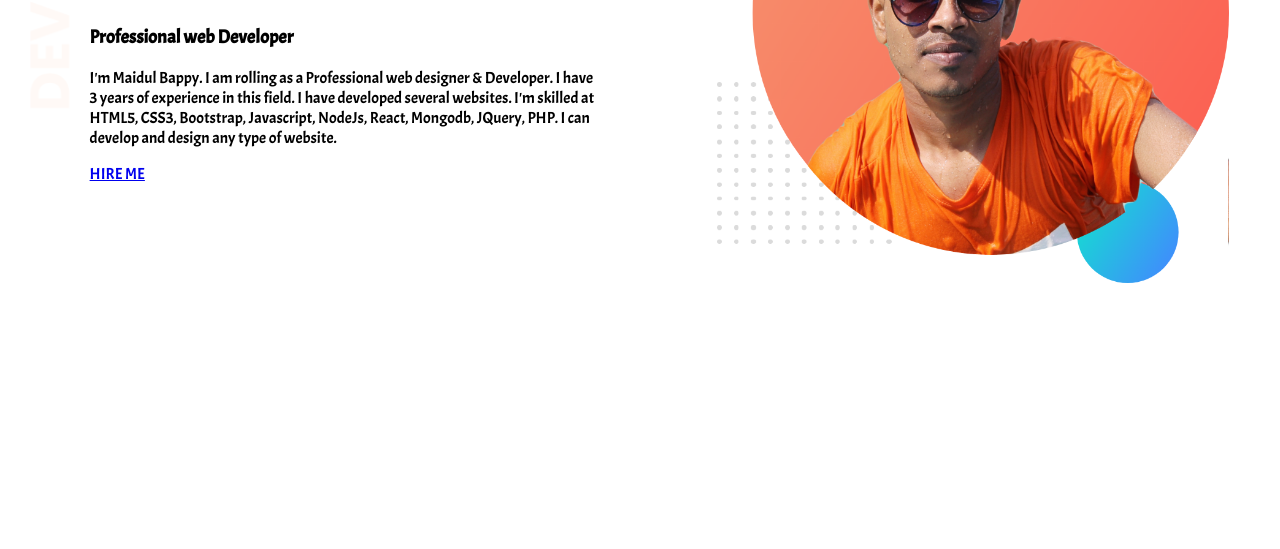
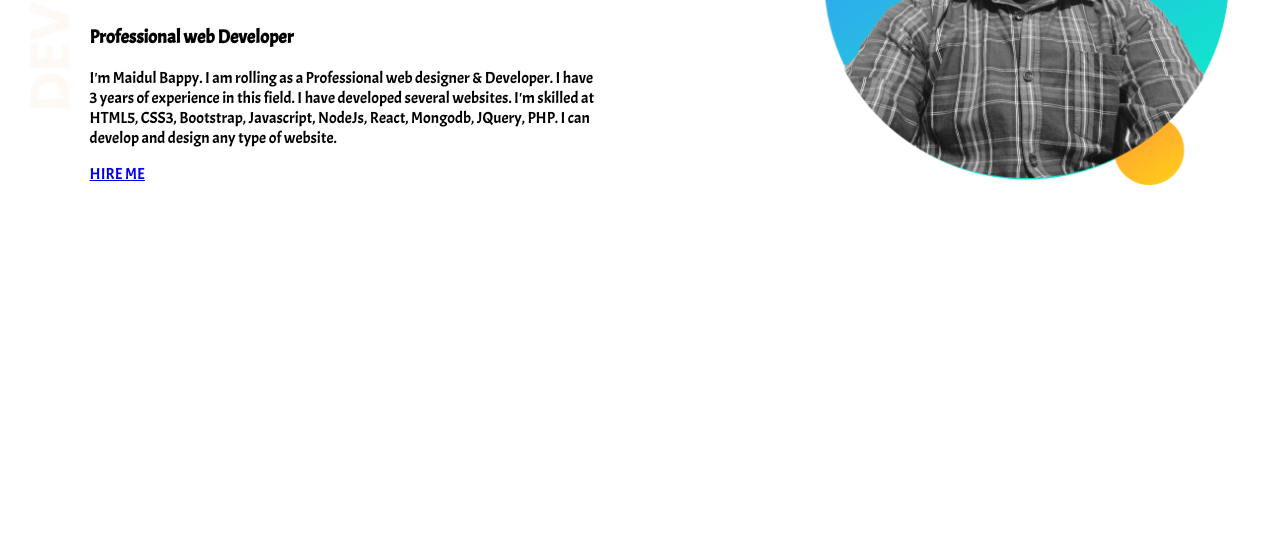
Before and after one commit to maidul000111/Maidul-s-Web-Portfolio, a plain HTML site: page index.html in a window 1280 px wide. Shown: the part 251-800 px from the top of the page. Drawn offline with Linux system fonts and the light colour scheme.

Commit message:
top image change

```diff
--- a/index.html
+++ b/index.html
@@ -21,7 +21,7 @@
           <a class="button" href="https://www.linkedin.com/in/maidul-bappy-9a60911b8/" target="_blank">HIRE ME</a>
         </div>
         <div class="half-div">
-            <img src="images/maidul1.png" alt="Maidul">
+            <img src="images/bappy.png" alt="Maidul">
         </div>
     </section>
 </body>
```
Also changed, not shown: images/bappy.png (added).
